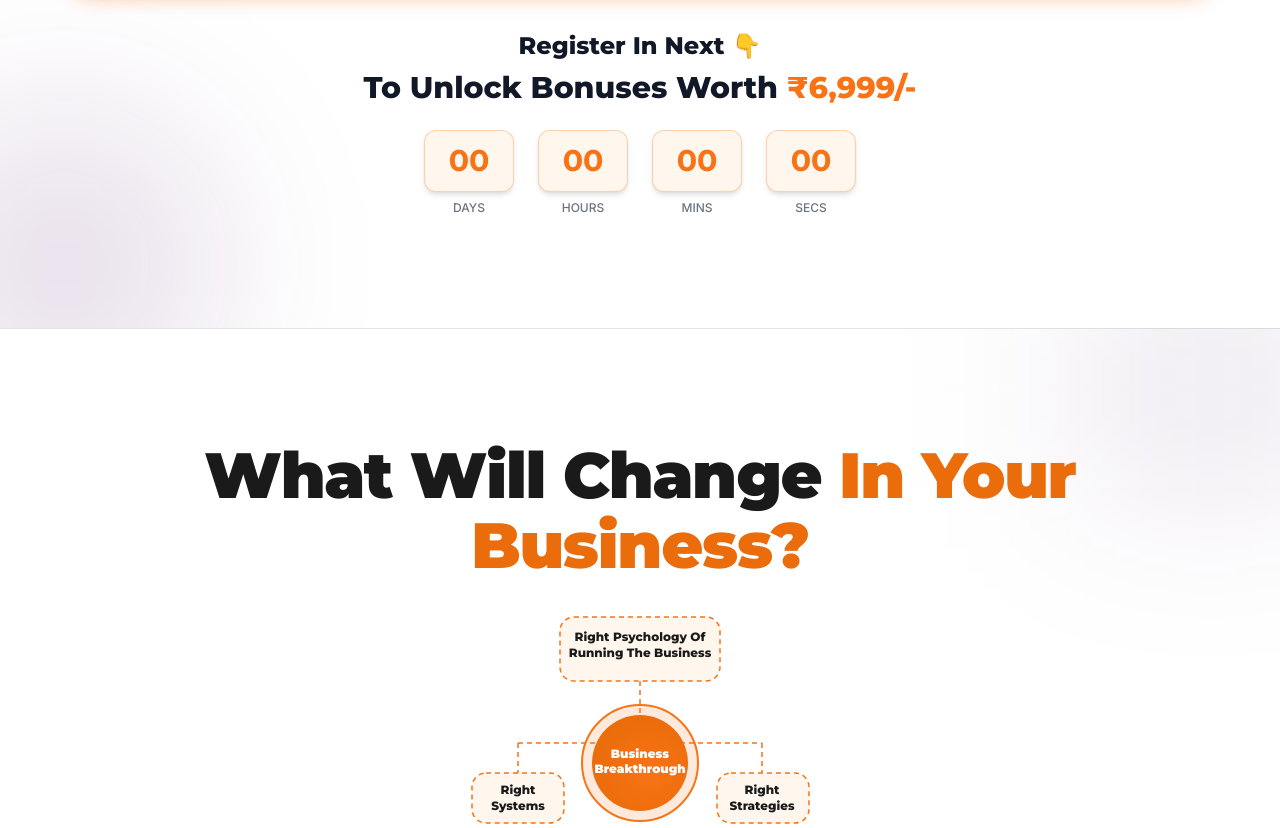
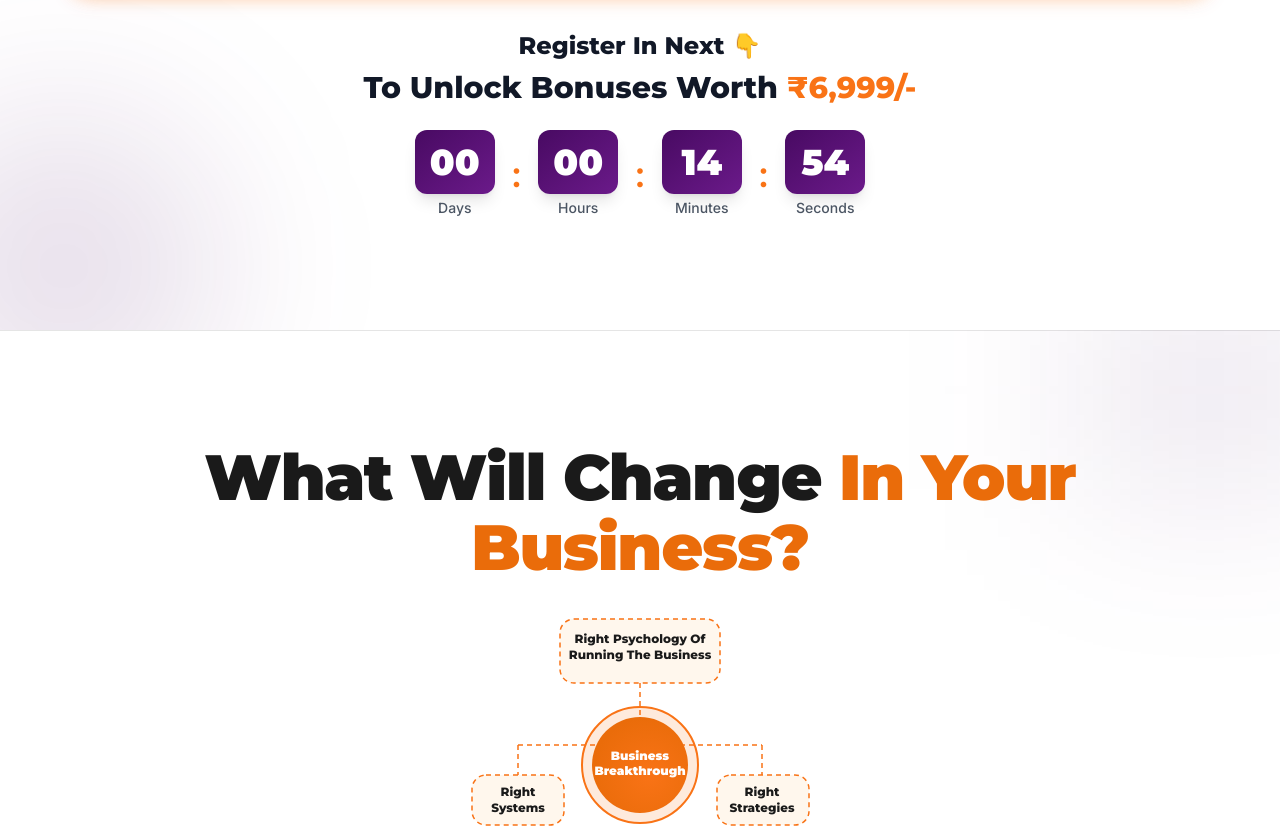
Before and after one commit to bhoyepravin/jewellersmasterclass, a Next.js app: page / in a window 1280 px wide. Shown: the part 1200-2028 px from the top of the page. Built offline with nearby package versions, Linux system fonts and the light colour scheme.

Commit message:
new updates counter space boldness

```diff
--- a/src/app/page.jsx
+++ b/src/app/page.jsx
@@ -74,14 +74,18 @@ export default function Home() {
       {/* 11. Mission */}
       <MissionSection data={missionData} />
 
+
       {/* 12. FAQ */}
       <FAQSection data={faqSectionData} />
+
+
 
 
       {/* 13. Final CTA */}
       {/* <FinalCTASection offerData={offerData} /> */}
 
-      <RegisterButton/>
+      {/* <RegisterButton/> */}
+
 
 
       {/* 14. Footer */}
--- a/src/components/CountdownTimer.jsx
+++ b/src/components/CountdownTimer.jsx
@@ -6,30 +6,50 @@ const pad = (n) => String(n).padStart(2, '0');
 
 export default function CountdownTimer({
   targetDate = COUNTDOWN_TARGET,
-  label      = '⏰ Event Starts In:',
+  label      = '⏰Starts on 26th April 2026',
+  date = '(11:00 am to 2:00 pm):',
   className  = '',
+  startFromMinutes = '', // New prop: set to 15 to start from 15 minutes
 }) {
   const [mounted, setMounted] = useState(false);
-  const [time, setTime]       = useState({ days: 0, hours: 0, minutes: 0 });
+  const [time, setTime]       = useState({ days: 0, hours: 0, minutes: 0, seconds: 0 });
 
   useEffect(() => {
     setMounted(true);
-    const target = new Date(targetDate).getTime();
+
+    let target;
+    if (startFromMinutes) {
+      // Start from specified minutes from now
+      target = Date.now() + (startFromMinutes * 60 * 1000);
+    } else {
+      target = new Date(targetDate).getTime();
+    }
 
     const calc = () => {
-      const diff = target - Date.now();
-      if (diff <= 0) { setTime({ days: 0, hours: 0, minutes: 0 }); return; }
+      let diff;
+      if (startFromMinutes) {
+        diff = target - Date.now();
+      } else {
+        diff = target - Date.now();
+      }
+
+      if (diff <= 0) {
+        setTime({ days: 0, hours: 0, minutes: 0, seconds: 0 });
+        return;
+      }
+
       setTime({
         days:    Math.floor(diff / 86_400_000),
         hours:   Math.floor((diff % 86_400_000) / 3_600_000),
         minutes: Math.floor((diff % 3_600_000)  / 60_000),
+        seconds: Math.floor((diff % 60_000) / 1000),
       });
     };
 
     calc();
     const id = setInterval(calc, 1000);
     return () => clearInterval(id);
-  }, [targetDate]);
+  }, [targetDate, startFromMinutes]);
 
   if (!mounted) return null;
 
@@ -37,6 +57,7 @@ export default function CountdownTimer({
     { label: 'Days',    value: pad(time.days) },
     { label: 'Hours',   value: pad(time.hours) },
     { label: 'Minutes', value: pad(time.minutes) },
+    { label: 'Seconds', value: pad(time.seconds) },
   ];
 
   return (
@@ -45,8 +66,12 @@ export default function CountdownTimer({
       style={{ background: 'linear-gradient(135deg, #480A62, #6B1A8A)' }}
     >
       {label && (
-        <p className="text-white text-center font-body text-sm mb-3">{label}</p>
+        <p className="text-white text-center font-body text-sm mb-1">{label}</p>
+
       )}
+      <p className="text-white text-center font-body text-sm  mb-3">{date}</p>
+
+
       <div className="flex items-center justify-center gap-2 md:gap-3">
         {units.map((u, i) => (
           <div key={i} className="flex items-center gap-2 md:gap-3">
--- /dev/null
+++ b/src/components/EventCountdown.jsx
@@ -0,0 +1,115 @@
+'use client';
+import { useState, useEffect } from 'react';
+import { motion } from 'framer-motion';
+
+const EventCountdown = ({
+  targetDate,
+  label,
+  className = '',
+  startFromMinutes = '15'  // New prop for starting from minutes
+}) => {
+  const [timeLeft, setTimeLeft] = useState({
+    days: 0,
+    hours: 0,
+    minutes: 0,
+    seconds: 0
+  });
+
+  useEffect(() => {
+    let target;
+
+    if (startFromMinutes) {
+      // Start from specified minutes from now
+      target = Date.now() + (startFromMinutes * 60 * 1000);
+    } else {
+      target = new Date(targetDate).getTime();
+    }
+
+    const calculateTimeLeft = () => {
+      const now = new Date().getTime();
+      const difference = target - now;
+
+      if (difference > 0) {
+        setTimeLeft({
+          days: Math.floor(difference / (1000 * 60 * 60 * 24)),
+          hours: Math.floor((difference % (1000 * 60 * 60 * 24)) / (1000 * 60 * 60)),
+          minutes: Math.floor((difference % (1000 * 60 * 60)) / (1000 * 60)),
+          seconds: Math.floor((difference % (1000 * 60)) / 1000)
+        });
+      } else {
+        if (startFromMinutes) {
+          // Reset to specified minutes when timer hits zero
+          target = Date.now() + (startFromMinutes * 60 * 1000);
+          calculateTimeLeft();
+        } else {
+          setTimeLeft({ days: 0, hours: 0, minutes: 0, seconds: 0 });
+        }
+      }
+    };
+
+    calculateTimeLeft();
+    const timer = setInterval(calculateTimeLeft, 1000);
+
+    return () => clearInterval(timer);
+  }, [targetDate, startFromMinutes]);
+
+  return (
+    <div className={`text-center ${className}`}>
+      {label && (
+        <p className="font-heading font-semibold text-gray-700 mb-3 text-sm md:text-base">
+          {label}
+        </p>
+      )}
+
+      <div className="flex items-center justify-center gap-2 md:gap-4">
+        {/* Days */}
+        <div className="flex flex-col items-center">
+          <div className="bg-gradient-to-br from-[#480A62] to-[#6B1A8A] rounded-xl p-2 md:p-3 min-w-[60px] md:min-w-[80px] shadow-lg">
+            <span className="font-heading font-black text-white text-2xl md:text-4xl">
+              {String(timeLeft.days).padStart(2, '0')}
+            </span>
+          </div>
+          <span className="text-gray-600 text-xs md:text-sm mt-1 font-medium">Days</span>
+        </div>
+
+        <span className="text-[#F97316] font-black text-2xl md:text-4xl">:</span>
+
+        {/* Hours */}
+        <div className="flex flex-col items-center">
+          <div className="bg-gradient-to-br from-[#480A62] to-[#6B1A8A] rounded-xl p-2 md:p-3 min-w-[60px] md:min-w-[80px] shadow-lg">
+            <span className="font-heading font-black text-white text-2xl md:text-4xl">
+              {String(timeLeft.hours).padStart(2, '0')}
+            </span>
+          </div>
+          <span className="text-gray-600 text-xs md:text-sm mt-1 font-medium">Hours</span>
+        </div>
+
+        <span className="text-[#F97316] font-black text-2xl md:text-4xl">:</span>
+
+        {/* Minutes */}
+        <div className="flex flex-col items-center">
+          <div className="bg-gradient-to-br from-[#480A62] to-[#6B1A8A] rounded-xl p-2 md:p-3 min-w-[60px] md:min-w-[80px] shadow-lg">
+            <span className="font-heading font-black text-white text-2xl md:text-4xl">
+              {String(timeLeft.minutes).padStart(2, '0')}
+            </span>
+          </div>
+          <span className="text-gray-600 text-xs md:text-sm mt-1 font-medium">Minutes</span>
+        </div>
+
+        <span className="text-[#F97316] font-black text-2xl md:text-4xl">:</span>
+
+        {/* Seconds */}
+        <div className="flex flex-col items-center">
+          <div className="bg-gradient-to-br from-[#480A62] to-[#6B1A8A] rounded-xl p-2 md:p-3 min-w-[60px] md:min-w-[80px] shadow-lg">
+            <span className="font-heading font-black text-white text-2xl md:text-4xl">
+              {String(timeLeft.seconds).padStart(2, '0')}
+            </span>
+          </div>
+          <span className="text-gray-600 text-xs md:text-sm mt-1 font-medium">Seconds</span>
+        </div>
+      </div>
+    </div>
+  );
+};
+
+export default EventCountdown;
--- a/src/components/FAQSection.jsx
+++ b/src/components/FAQSection.jsx
@@ -3,6 +3,9 @@
 import { useState } from 'react';
 import { motion, AnimatePresence } from 'framer-motion';
 import { siteConfig } from '../data/landingPageData';
+import CTAButton from './CTAButton';
+import EventCountdown from './EventCountdown';
+import CountdownTimer from './CountdownTimer';
 
 const fadeUp = {
   hidden:  { opacity: 0, y: 24 },
@@ -88,7 +91,7 @@ export default function FAQSection({ data }) {
           variants={fadeUp}
           className="font-heading font-black text-[#1A1A1A] text-[1.8rem] md:text-[2.8rem] leading-tight mb-5"
         >
-          Frequently Asked Questions:
+          Frequently Asked <span className='text-[#EA6C0A]'>Questions:</span>
         </motion.h3>
 
         {/* ── DIVIDER ── */}
@@ -120,6 +123,14 @@ export default function FAQSection({ data }) {
           ))}
         </motion.div>
 
+          <div className='pt-10'>
+        <CTAButton/>
+        </div>
+
+          <div className='pt-10'>
+        <CountdownTimer/>
+        </div>
+
       </div>
     </section>
   );
--- a/src/components/HeroSection.jsx
+++ b/src/components/HeroSection.jsx
@@ -6,6 +6,7 @@ import { siteConfig } from '../data/landingPageData';
 import { useState, useEffect } from 'react';
 import { FaCalendarAlt, FaClock } from 'react-icons/fa';
 import CTAButton from './CTAButton';
+import EventCountdown from './EventCountdown';
 
 const fadeUp = {
   hidden: { opacity: 0, y: 30 },
@@ -227,38 +228,7 @@ export default function HeroSection({ data, statsBar }) {
     </div>
   </div>
 </div>
-
-{/* ── 5. Countdown Timer (Compact Blocks) ───────────── */}
-            {/* <motion.div
-              variants={fadeUp}
-              className="w-full mt-10"
-            >
-              <div className="bg-[#FFF7ED] rounded-2xl p-5 border border-[#F97316]/20">
-                <p className="text-center text-[#480A62] text-sm font-semibold mb-4">
-                  ⏰ Event Starts In:
-                </p>
-                <div className="flex justify-center gap-3 md:gap-6">
-                  {[
-                    { label: 'Days', value: timeLeft.days },
-                    { label: 'Hours', value: timeLeft.hours },
-                    { label: 'Mins', value: timeLeft.minutes },
-                    { label: 'Secs', value: timeLeft.seconds },
-                  ].map((item) => (
-                    <div key={item.label} className="text-center">
-                      <div className="bg-white rounded-xl shadow-md px-3 py-2 md:px-5 md:py-3 min-w-[70px] md:min-w-[90px] border border-[#F97316]/30">
-                        <span className="font-heading font-bold text-2xl md:text-3xl text-[#F97316]">
-                          {String(item.value).padStart(2, '0')}
-                        </span>
-                      </div>
-                      <p className="text-[#6B7280] text-xs mt-2 font-medium">{item.label}</p>
-                    </div>
-                  ))}
-                </div>
-              </div>
-            </motion.div> */}
-
-          {/* ── Event Date & Time ───────────────────────── */}
-                  {/* ── Event Info ───────────────────────── */}
+         {/* ── Event Date & Time ───────────────────────── */}
 <motion.div
   variants={fadeUp}
   className="w-full mt-8 flex flex-col items-center"
@@ -332,25 +302,7 @@ export default function HeroSection({ data, statsBar }) {
 </h4>
 
     {/* Countdown Timer */}
-    <div className="flex justify-center gap-2 md:gap-6 ">
-      {[
-        { label: 'Days', value: timeLeft.days },
-        { label: 'Hours', value: timeLeft.hours },
-        { label: 'Mins', value: timeLeft.minutes },
-        { label: 'Secs', value: timeLeft.seconds },
-      ].map((item) => (
-        <div key={item.label} className="text-center">
-          <div className="bg-[#FFF7ED] rounded-xl shadow-md px-3 py-2 md:px-5 md:py-3 min-w-[70px] md:min-w-[90px] border border-[#F97316]/30">
-            <span className="font-heading font-bold text-2xl md:text-3xl text-[#F97316]">
-              {String(item.value).padStart(2, '0')}
-            </span>
-          </div>
-          <p className="text-[#6B7280] text-xs mt-2 font-medium uppercase">
-            {item.label}
-          </p>
-        </div>
-      ))}
-    </div>
+    <EventCountdown/>
 
     {/* CTA Secondary */}
     {/* <p className="text-[#480A62] font-semibold text-xl mt-6 flex items-center justify-center gap-2">
--- a/src/components/MentorSection.jsx
+++ b/src/components/MentorSection.jsx
@@ -43,15 +43,9 @@ export default function MentorSection({ data }) {
   >
     {data.title} <span className='text-[#EA6C0A]'>Mentor</span>
   </motion.h2>
-   {/* Single Orange Line - REMOVED the duplicate */}
-          <motion.div
-            variants={fadeUp}
-            className="flex justify-center mt-[-4]"
-          >
-            <div className="w-24 h-1 rounded-full" style={{ backgroundColor: '#F97316' }}></div>
-          </motion.div>
 
-  {/* Or using motion with visible styles */}
+
+
   <motion.div
     variants={fadeUp}
     className="flex justify-center mt-1"
--- a/src/components/MissionSection.jsx
+++ b/src/components/MissionSection.jsx
@@ -2,6 +2,8 @@
 import { motion } from 'framer-motion';
 import CountdownTimer from './CountdownTimer';
 import { CHECKOUT_LINK, PRICE, EVENT_INFO } from '../data/masterclassData';
+import CTAButton from './CTAButton';
+import RegisterButton from './RegisterButton';
 
 const fadeUp = {
   hidden:  { opacity: 0, y: 28 },
@@ -30,10 +32,18 @@ export default function MissionSection({ data }) {
   <motion.span variants={fadeUp} className="section-label">Our Mission</motion.span>
   <motion.h2
     variants={fadeUp}
-            className="font-heading font-black text-xl md:text-5xl text-[#480A62] leading-tight max-w-3xl mx-auto"
+    className="font-heading font-black text-xl md:text-5xl text-[#1A1A1A] leading-tight max-w-3xl mx-auto"
   >
-            {data.content}
+    I am on a MISSION to Help <span className='text-[#EA6C0A]'>10 Lakh+ Jewellery Business</span>  Owners to upscale their <span className='text-[#EA6C0A]'> Jewellery Business</span> into a POWERFUL BRAND <span className='text-[#EA6C0A]'>Powerful Brand</span>
   </motion.h2>
+
+  {/* Orange Underline */}
+  <motion.div
+    variants={fadeUp}
+    className="flex justify-center mt-4"
+  >
+    <div className="w-24 h-1 rounded-full" style={{ backgroundColor: '#F97316' }}></div>
+  </motion.div>
 </motion.div>
 
         {/* 3 Images Grid */}
@@ -62,38 +72,17 @@ export default function MissionSection({ data }) {
                 loading="lazy"
                 onError={(e) => { e.currentTarget.style.display = 'none'; }}
               />
-              <div className="absolute inset-0 flex items-center justify-center pointer-events-none">
-                <p className="font-heading font-black text-white/20 text-lg select-none">
-                  mission-{i + 1}.jpg
-                </p>
-              </div>
+
             </motion.div>
           ))}
         </motion.div>
 
         {/* Timer + CTA */}
-        <motion.div
-          className="max-w-md mx-auto text-center space-y-5"
-          initial="hidden" whileInView="visible"
-          viewport={{ once: true, amount: 0.3 }}
-          variants={stagger}
-        >
-          <motion.div variants={fadeUp}>
-            <CountdownTimer label={`📅 ${EVENT_INFO.dateLabel} ${EVENT_INFO.timeLabel}`} />
-          </motion.div>
-          <motion.div variants={fadeUp} className="flex items-center justify-center gap-3">
-            <span className="font-heading font-black text-3xl text-[#F97316]">{PRICE.offer}</span>
-            <span className="font-body text-xl text-gray-400 line-through">{PRICE.original}</span>
-          </motion.div>
-          <motion.a
-            variants={fadeUp}
-            href={CHECKOUT_LINK}
-            className="primary-btn orange-glow w-full justify-center"
-            whileHover={{ scale: 1.04 }} whileTap={{ scale: 0.97 }}
-          >
-            Register for {PRICE.offer}
-          </motion.a>
-        </motion.div>
+        <RegisterButton/>
+        {/* <CountdownTimer/>
+        <div className='pt-6'>
+        <CTAButton/>
+        </div> */}
 
       </div>
     </section>
--- a/src/components/RegisterButton.jsx
+++ b/src/components/RegisterButton.jsx
@@ -2,6 +2,7 @@
 import { useState, useEffect } from 'react';
 import { motion } from 'framer-motion';
 import { siteConfig } from '../data/landingPageData';
+import EventCountdown from './EventCountdown';
 
 const fadeUp = {
   hidden: { opacity: 0, y: 32 },
@@ -24,7 +25,7 @@ function Countdown({ minutes = 15 }) {
   const ss = String(left % 60).padStart(2, '0');
 
   return (
-    <div className="flex items-center justify-center gap-4">
+    <div className="flex items-center justify-center gap-4  ">
       {[{ val: mm, label: 'Minutes' }, { val: ss, label: 'Seconds' }].map(({ val, label }, i) => (
         <div key={label} className="flex items-center gap-4">
           <div
@@ -49,7 +50,7 @@ function FixedRegisterButton({
   href = siteConfig?.checkoutLink
 }) {
   return (
-    <div className="fixed bottom-0 left-0 right-0 z-50 p-3 md:p-4">
+    <div className="fixed bottom-0 left-0 right-0 z-50 p-3 md:p-4 ">
       <div className="container-max mx-auto">
         <motion.a
           href={href}
@@ -91,16 +92,16 @@ export default function PricingCard({
           className={`mt-14 max-w-xl mx-auto rounded-3xl overflow-hidden ${className}`}
           style={{ background: 'white', border: '1px solid rgba(249,115,22,0.2)', boxShadow: '0 4px 24px rgba(0,0,0,0.05)' }}
         >
-          <div className="px-6 py-8 flex flex-col items-center gap-3 text-center">
+          <div className="px-6 py-8 flex flex-col items-center gap-3 text-center bg-[#FFF7ED]">
 
             {/* Total value */}
-            <motion.p variants={fadeUp} className="text-gray-500 font-heading font-semibold text-sm uppercase tracking-widest">
+            <motion.p variants={fadeUp} className="text-gray-800 font-heading font-semibold text-sm uppercase tracking-widest">
               Total Value :&nbsp;
-              <span className="line-through text-gray-400">{totalValue}</span>
+              <span className="line-through text-gray-800">{totalValue}</span>
             </motion.p>
 
             {/* Regular price */}
-            <motion.p variants={fadeUp} className="text-gray-500 font-heading font-semibold text-base">
+            <motion.p variants={fadeUp} className="text-gray-800 font-heading font-semibold text-base">
               Regular Price :&nbsp;
               <span className="line-through">{regularPrice}</span>
             </motion.p>
@@ -124,13 +125,13 @@ export default function PricingCard({
               variants={fadeUp}
               href={checkoutLink}
               whileHover={{ scale: 1.03 }}
-              className="mt-2 w-full relative rounded-[18px] px-6 py-4 text-center transition-all duration-300"
+              className="mt-2 w-100 relative rounded-[18px] px-8 py-2 text-center transition-all duration-300"
               style={{
                 background: 'linear-gradient(135deg, #F97316, #EA6C0A)',
                 boxShadow: '0 0 36px rgba(249,115,22,0.55), 0 6px 32px rgba(249,115,22,0.40)',
               }}
             >
-              <span className="relative block text-white font-heading font-black uppercase text-[1.4rem] md:text-[1.75rem] leading-tight">
+              <span className="relative block text-white font-heading font-black uppercase text-[1.3rem] md:text-[1.75rem] leading-tight">
                 Register Now at {offerPrice}&nbsp;Only
               </span>
             </motion.a>
@@ -142,7 +143,8 @@ export default function PricingCard({
 
             {/* Countdown */}
             <motion.div variants={fadeUp} className="mt-4 w-full">
-              <Countdown minutes={countdownMinutes} />
+              {/* <Countdown minutes={countdownMinutes} /> */}
+              <EventCountdown/>
             </motion.div>
 
           </div>
--- a/src/data/masterclassData.js
+++ b/src/data/masterclassData.js
@@ -269,20 +269,14 @@ export const faqSectionData = {
     },
     {
       q: "How I'll get the bonus items?",
-      a: 'Bonuses will be distributed exclusively to participants who attend and successfully complete the workshop.',
+      a: 'Bonuses will be distributed exclusively to participants who attend and successfully complete the workshop On E-mail.',
     },
-    {
-      q: 'Why does this program cost only ₹99?',
-      a: 'The fee is just to make sure to get a commitment from you that you will be there. It is not the value of the program. Attend the program and understand the value yourself.',
-    },
+
     {
       q: 'Will I get the recording of the program?',
       a: 'This is a live online workshop. So no recording will be provided.',
     },
-    {
-      q: 'Why is the training during business hours?',
-      a: 'This is an investment in your business — when you learn, you grow. I strongly believe every entrepreneur has a personal life and would want to make sure you are learning during business hours so you can implement what you learn directly in your business.',
-    },
+
     {
       q: 'Who is this masterclass ideal for?',
       a: 'All types of Jewellery Business Owners — retail shop owners, family run businesses, wholesellers, manufacturers, franchise owners, showroom managers, and those who wish to start a jewellery business.',
@@ -295,22 +289,13 @@ export const faqSectionData = {
       q: `Can I attend this if I want to start a jewellery business but don't have one yet?`,
       a: 'Yes, you are welcome to attend. This Masterclass will give you clarity on the right foundation to build your jewellery business from day one.',
     },
-    {
-      q: 'What if I have questions about registration or attending?',
-      a: 'You can drop us a DM on Instagram or WhatsApp. We will be happy to help you.',
-    },
+
     {
       q: 'If I miss attending this time, can I attend again?',
       a: 'Yes, you may attend a future batch. However, the ₹99 offer and the bonuses are only for this batch, so it is best to attend now.',
     },
-    {
-      q: 'What do I need to keep handy during the masterclass?',
-      a: 'Just an open mind and a notebook to make lots of notes.',
-    },
-    {
-      q: 'Can I attend this program along with my business partner(s)?',
-      a: 'Yes you can. It is preferred you attend with your partners so that you can learn and implement together.',
-    },
+
+
     {
       q: 'Is it a LIVE masterclass?',
       a: 'Yes, this is a fully LIVE Zoom session with Arnav Patil Sir. He will be live throughout the session to answer your questions.',
```
Lines whose indentation alone changed are shown as unchanged.
